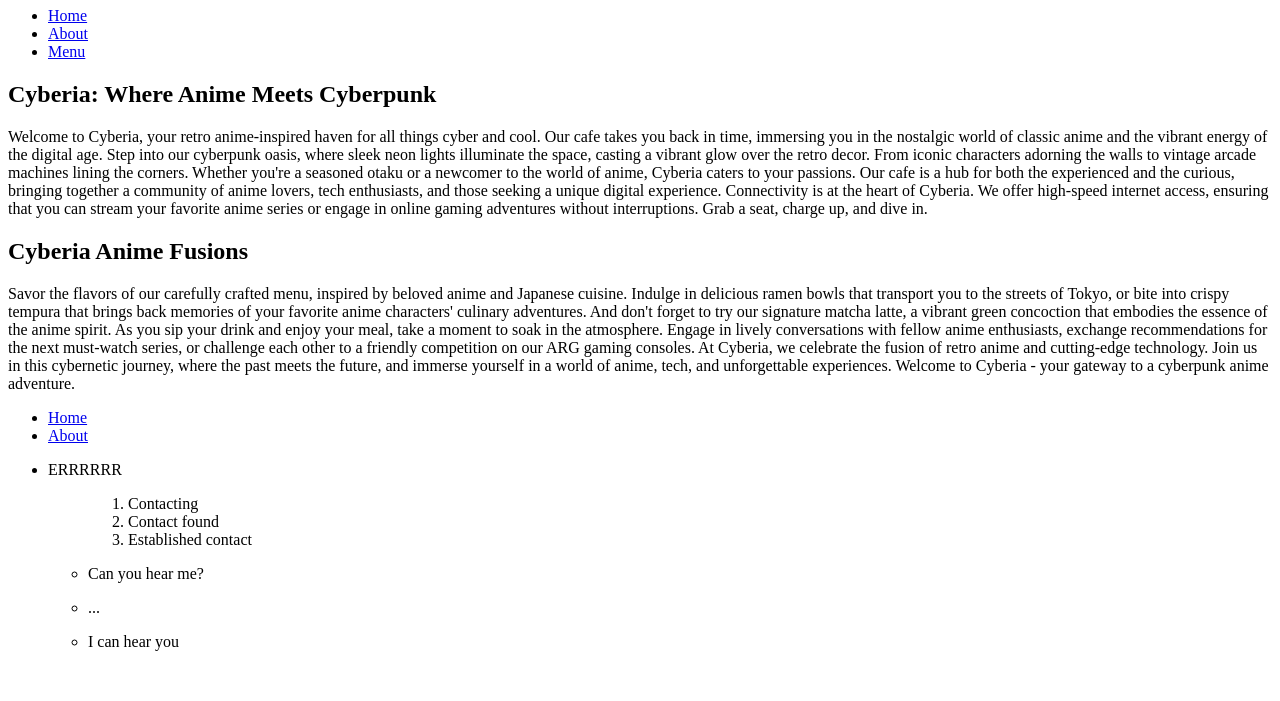
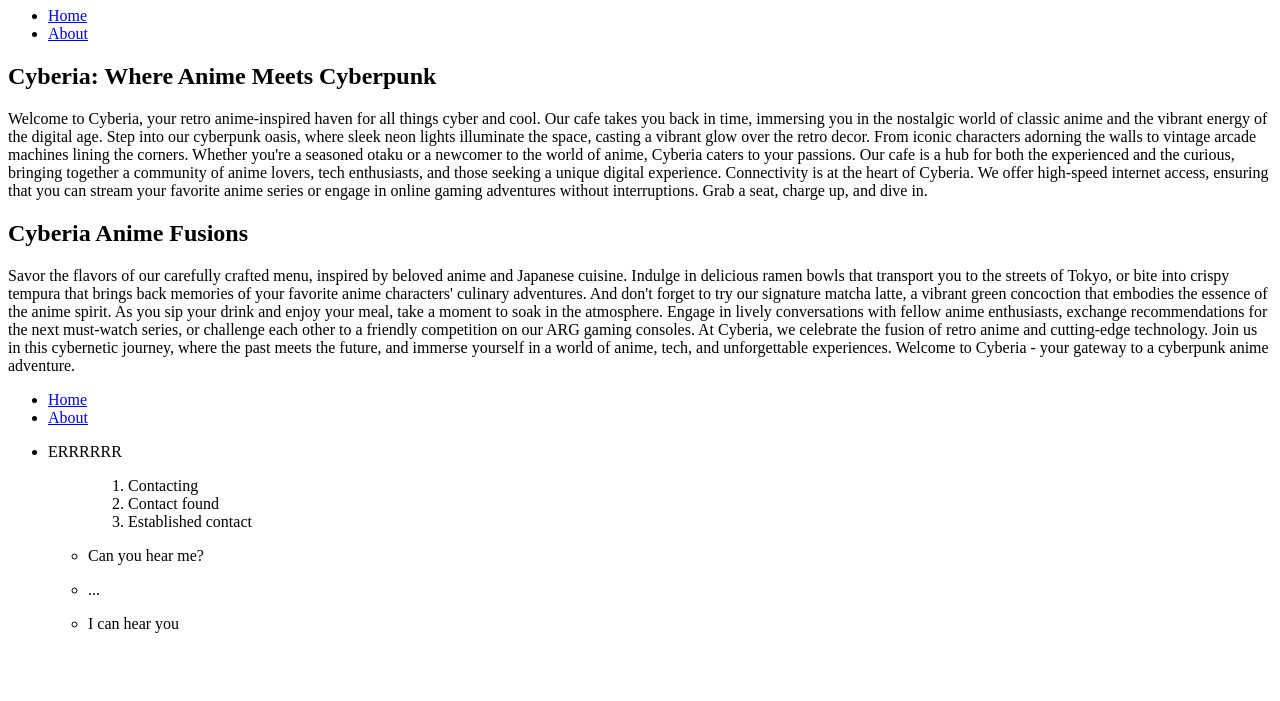
Before and after one commit to Lyricfoil/Web-Dev, a plain HTML site: page Cyberia/aboutus.html in a window 1280 px wide. Shown: the part 99-800 px from the top of the page. Drawn offline with Linux system fonts and the light colour scheme.

Commit message:
Update aboutus.html
I went to fast and added the menu early!

```diff
--- a/Cyberia/aboutus.html
+++ b/Cyberia/aboutus.html
@@ -12,7 +12,6 @@
       <ul>
         <li><a href="index.html">Home</a></li>
         <li><a href="aboutus.html">About</a></li>
-        <li><a href="menu.html">Menu</a></li>
       </ul>
     </nav>
     <main>
```
